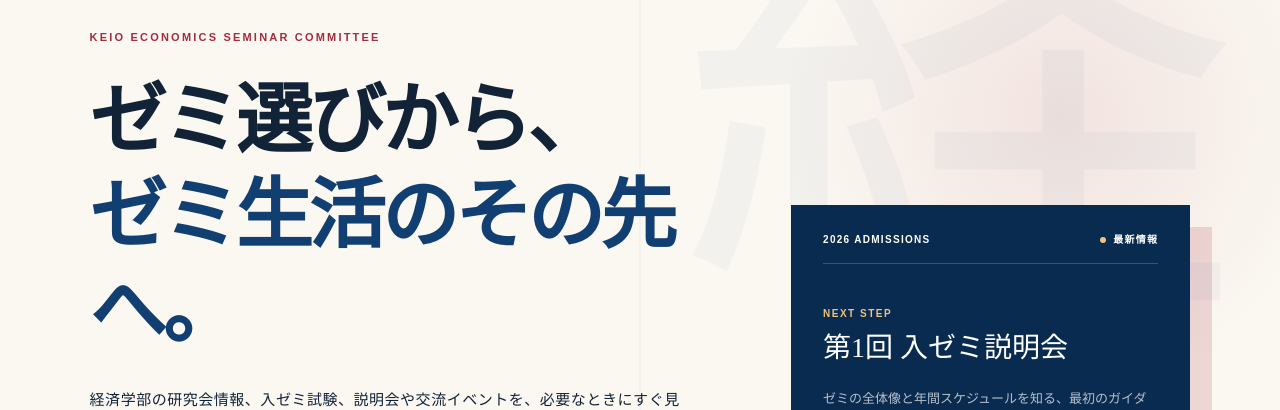
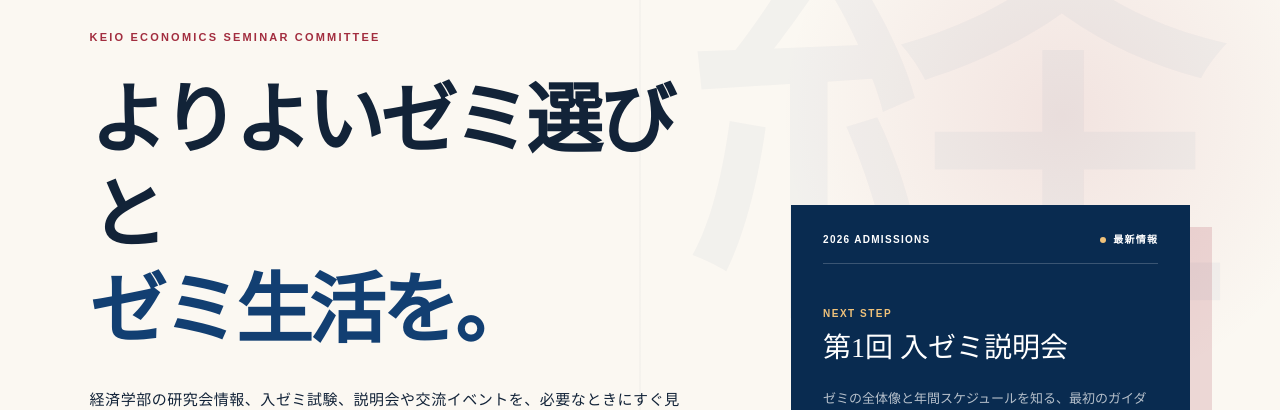
Before and after one commit to seoyeon041206/keizemi-website, a Next.js app: page / in a window 1280 px wide. Shown: the part 237-647 px from the top of the page. Built offline with nearby package versions, Linux system fonts and the light colour scheme; no server answers.

Commit message:
Update hero section heading text

```diff
--- a/app/page.tsx
+++ b/app/page.tsx
@@ -56,7 +56,7 @@
       <section className="hero">
         <div className="hero-copy">
           <p className="eyebrow">KEIO ECONOMICS SEMINAR COMMITTEE</p>
-          <h1>ゼミ選びから、<br /><em>ゼミ生活のその先へ。</em></h1>
+          <h1>よりよいゼミ選びと<br /><em>ゼミ生活を。</em></h1>
           <p className="hero-lead">経済学部の研究会情報、入ゼミ試験、説明会や交流イベントを、必要なときにすぐ見つけられる場所。</p>
           <div className="hero-actions"><a className="button primary" href="#seminars">研究会を探す</a><a className="button secondary" href="#schedule">入ゼミの流れを見る</a></div>
         </div>
```
